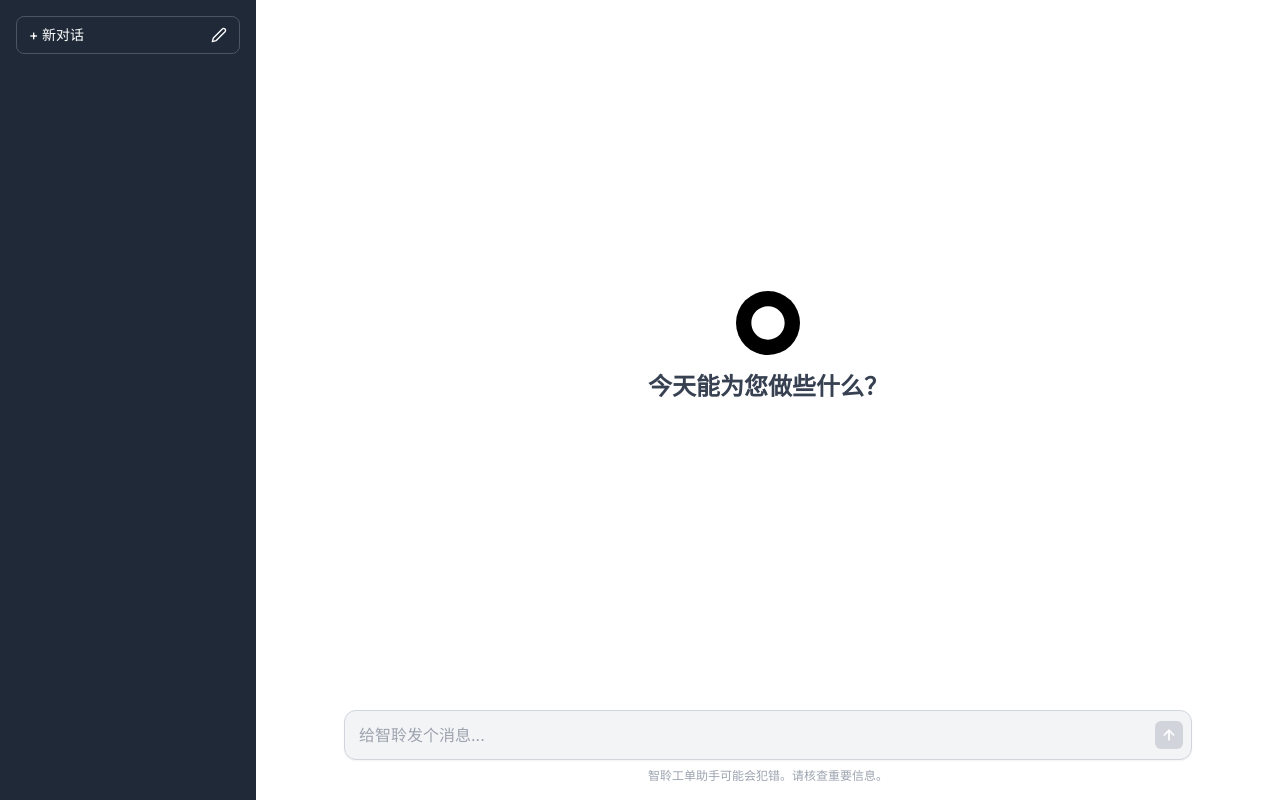
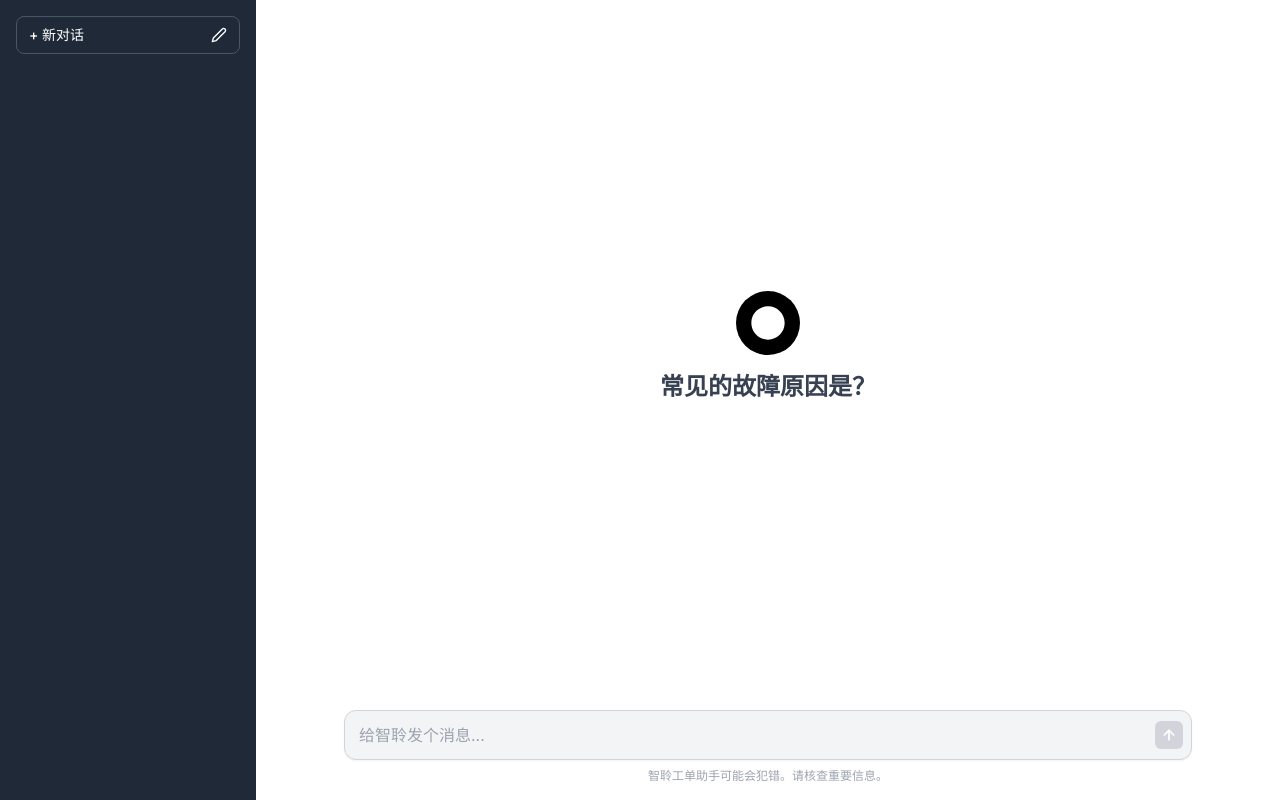
Before and after one commit to jxchenscut/zhiling-assistant, a plain HTML site: page index.html in a window 1280 px wide. Drawn offline with nearby package versions, Linux system fonts and the light colour scheme.

```diff
--- a/index.html
+++ b/index.html
@@ -43,7 +43,7 @@
                     <div class="w-16 h-16 bg-black rounded-full flex items-center justify-center mb-4">
                        <svg class="w-10 h-10 text-white" xmlns="http://www.w3.org/2000/svg" viewBox="0 0 24 24" fill="currentColor"><path d="M22.0001 12.0001C22.0001 17.523 17.523 22.0001 12.0001 22.0001C6.47727 22.0001 2.00012 17.523 2.00012 12.0001C2.00012 6.47727 6.47727 2.00012 12.0001 2.00012C17.523 2.00012 22.0001 6.47727 22.0001 12.0001ZM12.0001 13.3334C11.2592 13.3334 10.6668 12.741 10.6668 12.0001C10.6668 11.2592 11.2592 10.6668 12.0001 10.6668C12.741 10.6668 13.3334 11.2592 13.3334 12.0001C13.3334 12.741 12.741 13.3334 12.0001 13.3334ZM7.3335 13.3334C6.59262 13.3334 6.00016 12.741 6.00016 12.0001C6.00016 11.2592 6.59262 10.6668 7.3335 10.6668C8.07437 10.6668 8.66683 11.2592 8.66683 12.0001C8.66683 12.741 8.07437 13.3334 7.3335 13.3334ZM16.6668 13.3334C15.926 13.3334 15.3335 12.741 15.3335 12.0001C15.3335 11.2592 15.926 10.6668 16.6668 10.6668C17.4077 10.6668 18.0002 11.2592 18.0002 12.0001C18.0002 12.741 17.4077 13.3334 16.6668 13.3334Z"></path></svg>
                     </div>
-                    <h1 class="text-2xl font-semibold text-gray-700">今天能为您做些什么？</h1>
+                    <h1 class="text-2xl font-semibold text-gray-700">常见的故障原因是？</h1>
                 </div>
             </div>
 
```
Also changed, not shown: .specstory/history/2025-07-16_01-42Z-开发豆包api问答交互网页.md, .specstory/history/2025-07-17_07-28Z-完成部署后的处理步骤.md (added).
